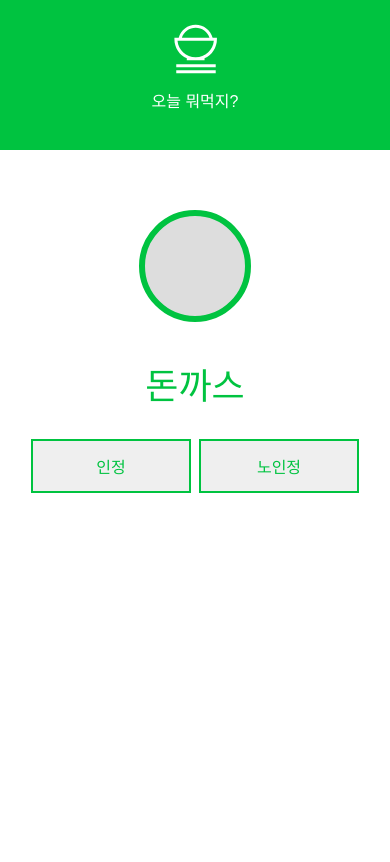
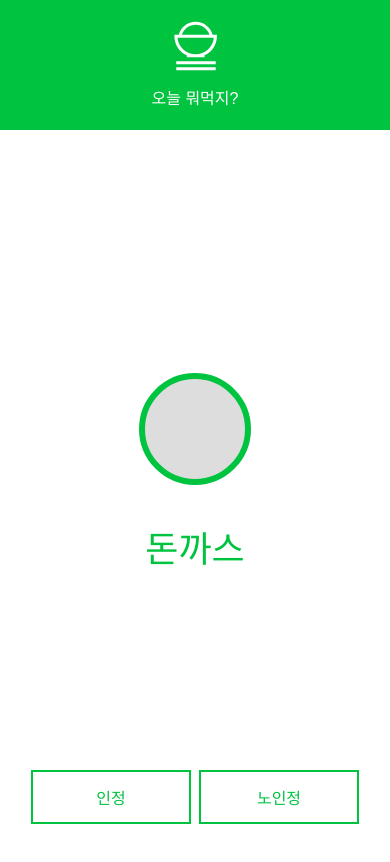
Before and after one commit to spidoche/lunch, a React (Create React App) app: page / in a window 390 px wide. Shown: the top 862 px of the page. Built offline with nearby package versions, Linux system fonts and the light colour scheme.

Commit message:
fix some style issue

```diff
--- a/public/index.html
+++ b/public/index.html
@@ -20,6 +20,10 @@
       Learn how to configure a non-root public URL by running `npm run build`.
     -->
     <title>오늘 뭐먹지?</title>
+
+    <!-- Critical style -->
+    <style>.logo{ opacity: 0;}</style>
+
   </head>
   <body>
     <div class="app-wrap">
--- a/src/App.css
+++ b/src/App.css
@@ -1,9 +1,8 @@
 html,body{ height: 100%;}
 body{ overflow: hidden;}
 .app-wrap{
-    display:flex;
-	align-items : stretch;
     height:100vh;
+    position: relative;
 }
 .header{
     width: 100%;
@@ -31,6 +30,10 @@ body{ overflow: hidden;}
     transform: translateY(-50%);
 }
 
+.loaded .logo{
+    opacity:1;
+}
+
 .logo > svg,
 .logo > span {
     display: block;
@@ -40,6 +43,7 @@ body{ overflow: hidden;}
 #root {
     width: calc(100% - 300px);
     margin-left: 300px;
+    height: 100%;
 }
 
 .Suggest-thumb {
@@ -106,14 +110,17 @@ button{
     margin:0 4px;
     display:inline-block;
     cursor:pointer;
+    background: transparent;
 }
-button:hover{
+button:active{
     background-color: var(--color-primary);
     color: #fff;
 }
 button:focus{
     outline:none;
 }
+
+
 
 
 @media (max-width :768px){
@@ -124,12 +131,11 @@ button:focus{
         display: block;
         height: 110px;
         width: 100%;
-		padding-top: 20px;
     }
 
     .app-wrap {
         display: block;
-		height: auto;
+        height: 100%;
     }
 
     .header {
@@ -146,11 +152,24 @@ button:focus{
     div#root {
         margin-left: 0;
         width: 100%;
-		margin-top:150px;
+        height:100%;
     }
 
     .logo > svg {
         margin-top: 0;
+    }
+
+    .logo > span {
+        margin-bottom: 0;
+    }
+
+    .Action-button{
+        position: absolute;
+        width: 100%;
+        bottom: 20px;
+    }
+    .App-intro{
+        padding-top: 190px;
     }
 
 }
--- a/src/App.js
+++ b/src/App.js
@@ -30,8 +30,10 @@ class App extends Component {
                 <div className="App-intro">
                     <Display testVal={ this.state.testVal } />
 
-                    <ButtonConfirm />
-					<Button setTestVal={ this.setTestVal } />
+                    <div className="Action-button">
+                        <ButtonConfirm />
+                        <Button setTestVal={ this.setTestVal } />
+                    </div>
                 </div>
             </div>
         );
@@ -39,9 +41,4 @@ class App extends Component {
     }
 }
 
-// Add class on load
-window.addEventListener('load', () => {
-    document.body.classList.add('loaded');
-});
-
 export default App;
--- a/src/ButtonConfirm.js
+++ b/src/ButtonConfirm.js
@@ -4,7 +4,7 @@ class ButtonConfirm extends React.Component {
 
     clickHandler = () => {
 
-        alert('OK');
+        alert('맛있게 드세요!');
 
     };
 
--- a/src/index.js
+++ b/src/index.js
@@ -4,5 +4,12 @@ import './index.css';
 import App from './App';
 import registerServiceWorker from './registerServiceWorker';
 
+// Init react app
 ReactDOM.render(<App />, document.getElementById('root'));
 registerServiceWorker();
+
+
+// Add class on load
+window.addEventListener('load', () => {
+    document.body.classList.add('loaded');
+});
```
Also changed, not shown: 1 other file (tests, documents, lock files or other folders). Lines whose indentation alone changed are shown as unchanged.
